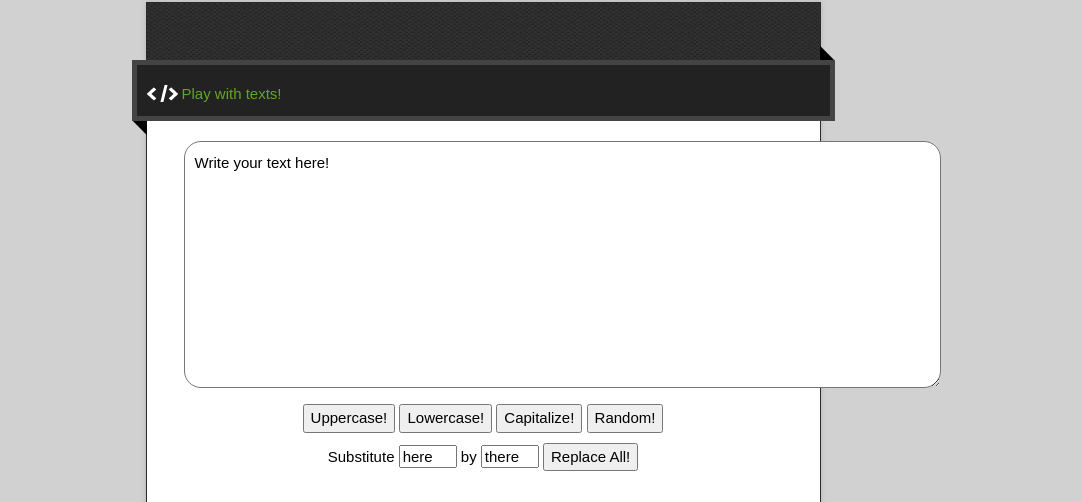
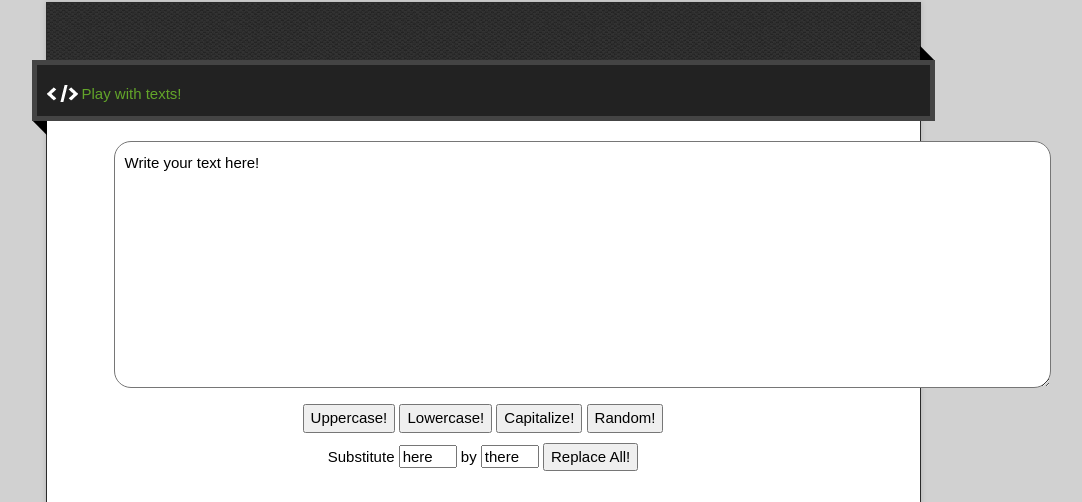
Before and after one commit to efueyo/texts, a plain HTML site: page index.html in a window 1280 px wide. Shown: the part 128-630 px from the top of the page, without its empty margins (157-1239 px from the left). Drawn offline with nearby package versions, Linux system fonts and the light colour scheme.

Commit message:
Larger text-are size plus buttons style refactored

```diff
--- a/index.html
+++ b/index.html
@@ -48,14 +48,16 @@
         <span class="blc"></span><span class="trc"></span>
         </div>
         <article class="markdown-body">
-          <textarea rows="10" cols="80" id="text-pool">Write your text here!</textarea>
-          <div id="buttons">
+          <div id="text-pool-wrapper">
+            <textarea rows="10" cols="100" id="text-pool">Write your text here!</textarea>
+          </div>
+          <div class="action-buttons" id="buttons">
             <button type="button" onclick="upperCase()">Uppercase!</button>
             <button type="button" onclick="lowerCase()">Lowercase!</button>
             <button type="button" onclick="capitalize()">Capitalize!</button>
             <button type="button" onclick="random()">Random!</button>
           </div>
-          <div id="regex">
+          <div class="action-buttons" id="regex">
             Substitute
             <input type="text" value="here" id='regex-src'>
             by
--- a/stylesheets/my_style.css
+++ b/stylesheets/my_style.css
@@ -1,9 +1,12 @@
+.wrapper{
+  width: 875px;
+}
 #text-pool{
   padding: 10px;
-  margin-left: 17px;
+  margin-left: 47px;
   border-radius: 17px;
 }
-#buttons, #regex{
+.action-buttons{
   text-align: center;
   margin: 10px;
 }
```
